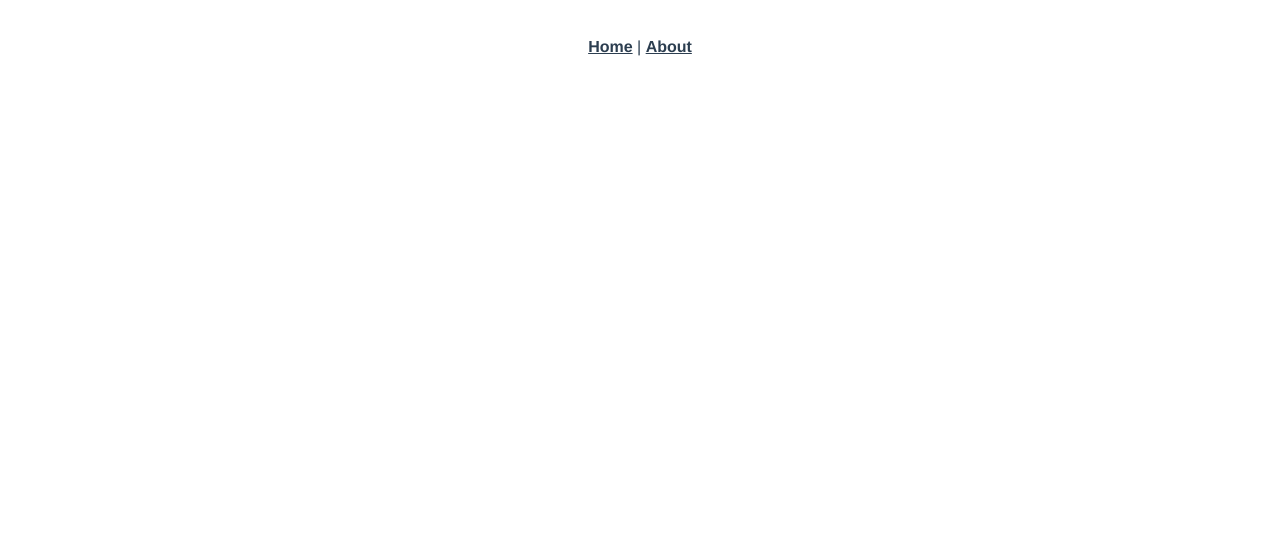
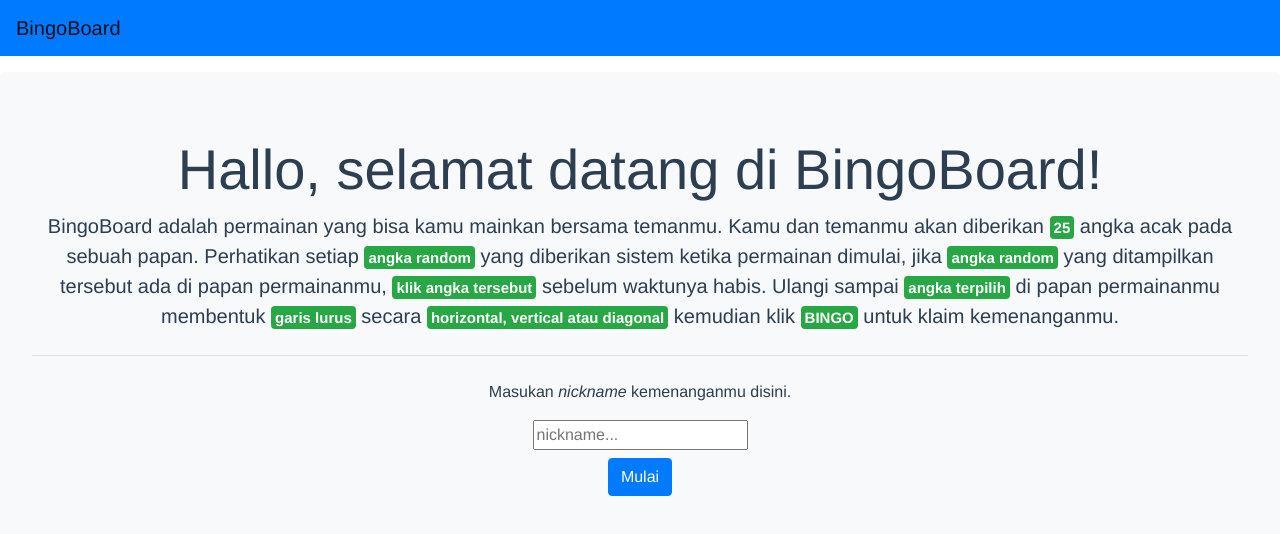
Before and after one commit to project-group-2-copenhagenFox/bingo, a Vue app in the folder client/: page /lobby in a window 1280 px wide. Shown: the top 534 px of the page. Built offline with nearby package versions, Linux system fonts and the light colour scheme.

Commit message:
design vue

```diff
--- a/client/package.json
+++ b/client/package.json
@@ -8,6 +8,7 @@
     "lint": "vue-cli-service lint"
   },
   "dependencies": {
+    "bootstrap-vue": "^2.17.1",
     "core-js": "^3.6.5",
     "vue": "^2.6.11",
     "vue-router": "^3.2.0",
--- a/client/src/App.vue
+++ b/client/src/App.vue
@@ -1,9 +1,8 @@
 <template>
   <div id="app">
-    <div id="nav">
-      <router-link to="/">Home</router-link> |
-      <router-link to="/about">About</router-link>
-    </div>
+    <nav class="navbar navbar-light bg-primary mb-3">
+      <span class="navbar-brand mb-0 h1">BingoBoard</span>
+    </nav>
     <router-view/>
   </div>
 </template>
--- /dev/null
+++ b/client/src/components/Board.vue
@@ -0,0 +1,50 @@
+<template>
+<div>
+    <div class="bingo-board">
+        <div v-for="(n, i) in 5" :key="i">
+        <div v-for="(n, j) in 5" :key="j">
+            <Cell @click="testClick(i, j)" :value="board[i][j]"></Cell>
+        </div>
+        </div>
+        <h2 class="bg-danger align-self-center">{{ player }}</h2>
+    </div>
+</div>
+
+</template>
+
+<script>
+import Cell from '@/components/Cell.vue'
+
+export default {
+  name: 'Board',
+  data () {
+    return {
+      board: [
+        ['', '', '', '', ''],
+        ['', '', '', '', ''],
+        ['', '', 99, '', ''],
+        ['', '', '', '', ''],
+        ['', '', '', '', '']
+      ]
+    }
+  },
+  props: ['player'],
+  components: {
+    Cell
+  },
+  methods: {
+    testClick (x, y) {
+      console.log('cell di click')
+    }
+  }
+}
+</script>
+
+<style>
+.bingo-board {
+  display: flex;
+  flex-wrap: wrap;
+  width: 304px;
+  height: 304px;
+}
+</style>
--- /dev/null
+++ b/client/src/components/Cell.vue
@@ -0,0 +1,26 @@
+<template>
+    <div class="cell">
+        <span v-if="value !== ''">{{ value }}</span>
+    </div>
+</template>
+
+<script>
+export default {
+  props: {
+    value: Number
+  }
+}
+</script>
+
+<style>
+.cell {
+    width: 50px;
+    height: 50px;
+    border: 2px solid rgb(75,75,75);
+    font-size: 36px;
+    display: flex;
+    align-items: center;
+    justify-content: center;
+    cursor: pointer;
+}
+</style>
--- a/client/src/main.js
+++ b/client/src/main.js
@@ -2,8 +2,12 @@ import Vue from 'vue'
 import App from './App.vue'
 import router from './router'
 import store from './store'
+import { BootstrapVue } from 'bootstrap-vue'
+import 'bootstrap/dist/css/bootstrap.css'
+import 'bootstrap-vue/dist/bootstrap-vue.css'
 
 Vue.config.productionTip = false
+Vue.use(BootstrapVue)
 
 new Vue({
   router,
--- a/client/src/router/index.js
+++ b/client/src/router/index.js
@@ -1,6 +1,7 @@
 import Vue from 'vue'
 import VueRouter from 'vue-router'
 import Home from '../views/Home.vue'
+import Lobby from '../views/Lobby.vue'
 
 Vue.use(VueRouter)
 
@@ -11,12 +12,9 @@ const routes = [
     component: Home
   },
   {
-    path: '/about',
-    name: 'About',
-    // route level code-splitting
-    // this generates a separate chunk (about.[hash].js) for this route
-    // which is lazy-loaded when the route is visited.
-    component: () => import(/* webpackChunkName: "about" */ '../views/About.vue')
+    path: '/lobby',
+    name: 'Lobby',
+    component: Lobby
   }
 ]
 
@@ -26,4 +24,9 @@ const router = new VueRouter({
   routes
 })
 
+router.beforeEach((to, from, next) => {
+  if (to.name !== 'Lobby' && !localStorage.nickname) next({ name: 'Lobby' })
+  else next()
+})
+
 export default router
--- a/client/src/store/index.js
+++ b/client/src/store/index.js
@@ -5,6 +5,7 @@ Vue.use(Vuex)
 
 export default new Vuex.Store({
   state: {
+    players: ['Player 1', 'Player 2', 'Player 3']
   },
   mutations: {
   },
--- a/client/src/views/About.vue
+++ /dev/null
@@ -1,5 +0,0 @@
-<template>
-  <div class="about">
-    <h1>This is an about page</h1>
-  </div>
-</template>
--- a/client/src/views/Home.vue
+++ b/client/src/views/Home.vue
@@ -1,18 +1,41 @@
 <template>
-  <div class="home">
-    <img alt="Vue logo" src="../assets/logo.png">
-    <HelloWorld msg="Welcome to Your Vue.js App"/>
+<div>
+  <div class="row">
+    <div class="col">
+      <div class="justify-content-center">Timeout: <h1>00:05</h1></div>
+    </div>
+    <div class="col">
+      <div class="justify-content-center">Random: <h1>75</h1></div>
+    </div>
+    <div class="col">
+      <div class="justify-content-center"><button class="btn-lg btn-success">BINGO</button></div>
+    </div>
   </div>
+  <div class="row justify-content-center">
+    <div v-for="(player, i) in players" :key="i">
+      <div class="col-6 col-sm-3">.<Board :player="player"/></div>
+    </div>
+  </div>
+</div>
+
 </template>
 
 <script>
 // @ is an alias to /src
-import HelloWorld from '@/components/HelloWorld.vue'
+import Board from '@/components/Board.vue'
 
 export default {
   name: 'Home',
+  data () {
+    return {
+      players: this.$store.state.players
+    }
+  },
   components: {
-    HelloWorld
+    Board
   }
 }
 </script>
+
+<style>
+</style>
--- /dev/null
+++ b/client/src/views/Lobby.vue
@@ -0,0 +1,25 @@
+<template>
+  <div class="jumbotron bg-light">
+    <h1 class="display-4">Hallo, selamat datang di BingoBoard!</h1>
+    <p class="lead">BingoBoard adalah permainan yang bisa kamu mainkan bersama temanmu. Kamu dan temanmu akan diberikan <span class="badge badge-success p-1">25</span> angka acak pada sebuah papan. Perhatikan setiap <span class="badge badge-success p-1">angka random</span> yang diberikan sistem ketika permainan dimulai, jika <span class="badge badge-success p-1">angka random</span> yang ditampilkan tersebut ada di papan permainanmu, <span class="badge badge-success p-1">klik angka tersebut</span> sebelum waktunya habis. Ulangi sampai <span class="badge badge-success p-1">angka terpilih</span> di papan permainanmu membentuk <span class="badge badge-success p-1">garis lurus</span> secara <span class="badge badge-success p-1">horizontal, vertical atau diagonal</span> kemudian klik <span class="badge badge-success p-1">BINGO</span> untuk klaim kemenanganmu.</p>
+    <hr class="my-4">
+    <p>Masukan <i>nickname</i> kemenanganmu disini.</p>
+    <form action="">
+        <input type="text" placeholder="nickname...">
+        <p class="lead mt-2">
+            <button class="btn btn-primary" type="submit">Mulai</button>
+        </p>
+    </form>
+
+</div>
+</template>
+
+<script>
+export default {
+  name: 'Lobby'
+}
+</script>
+
+<style>
+
+</style>
```
Also changed, not shown: 1 other file (tests, documents, lock files or other folders).
